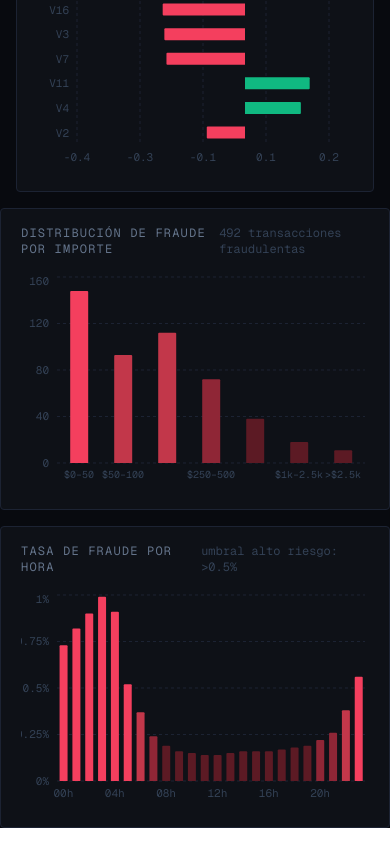
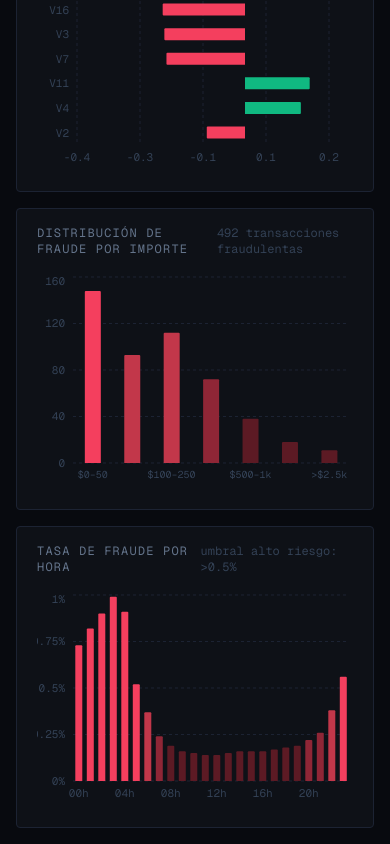
Before and after one commit to josegijon/fraudlens, a React (Vite) app in the folder frontend/: page / in a window 390 px wide. Shown: the part 1090-1934 px from the top of the page. Built offline with nearby package versions, Linux system fonts and the light colour scheme.

Commit message:
feat: improve responsive layout by adjusting padding and column spans in App component

```diff
--- a/frontend/src/App.tsx
+++ b/frontend/src/App.tsx
@@ -7,7 +7,7 @@ import { KPICard } from './components/KPICard'
 
 export default function App() {
     return (
-        <div className="min-h-screen bg-bg md:p-8">
+        <div className="min-h-screen bg-bg pb-4 md:p-8">
             <div className="grid grid-cols-1 sm:grid-cols-6 md:grid-cols-12 gap-4">
                 {/* Header */}
                 <div className="sm:col-span-6 md:col-span-12">
@@ -55,10 +55,10 @@ export default function App() {
                 </div>
 
                 {/* Fila 3 — Amount Distribution + Hourly Pattern */}
-                <div className="md:col-span-6">
+                <div className="sm:col-span-6 px-4 md:px-0">
                     <AmountDistribution />
                 </div>
-                <div className="md:col-span-6">
+                <div className="sm:col-span-6 px-4 md:px-0">
                     <HourlyPattern />
                 </div>
             </div>
```
